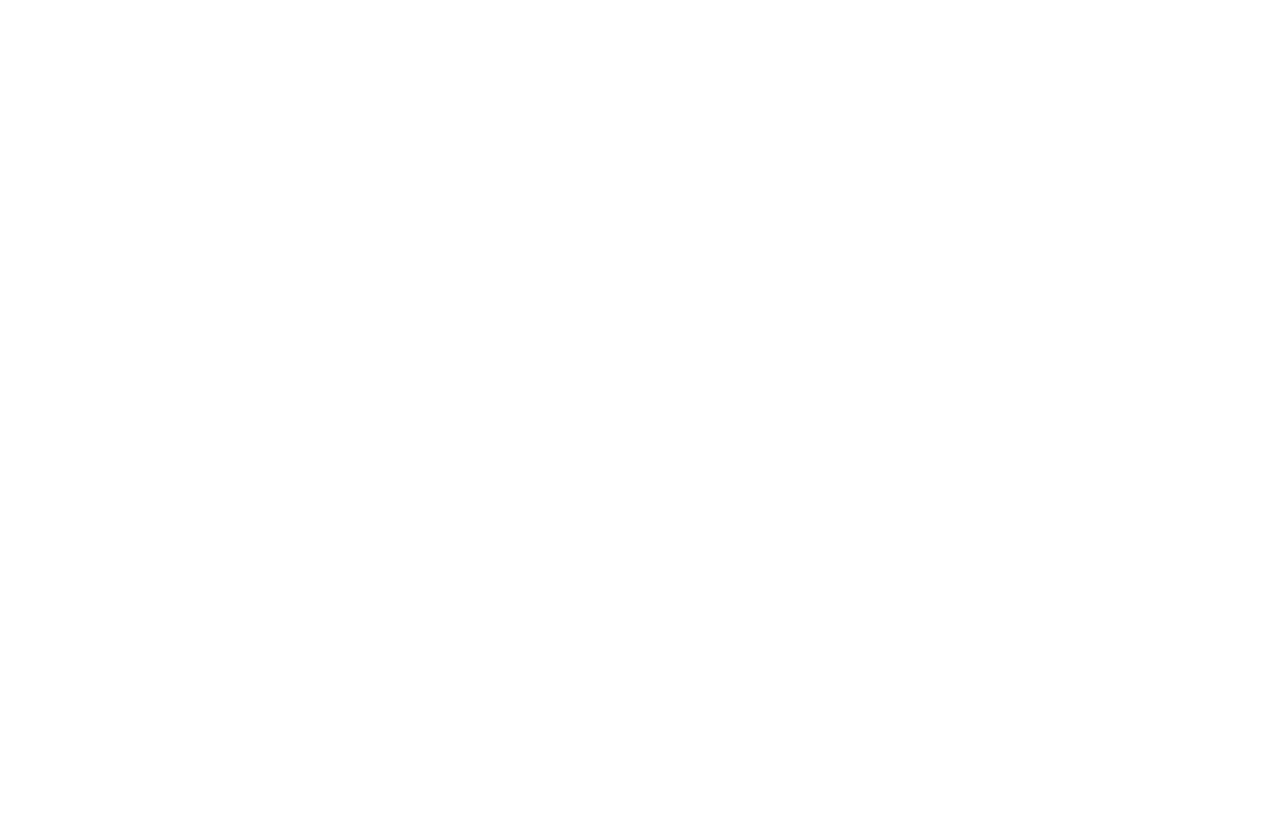
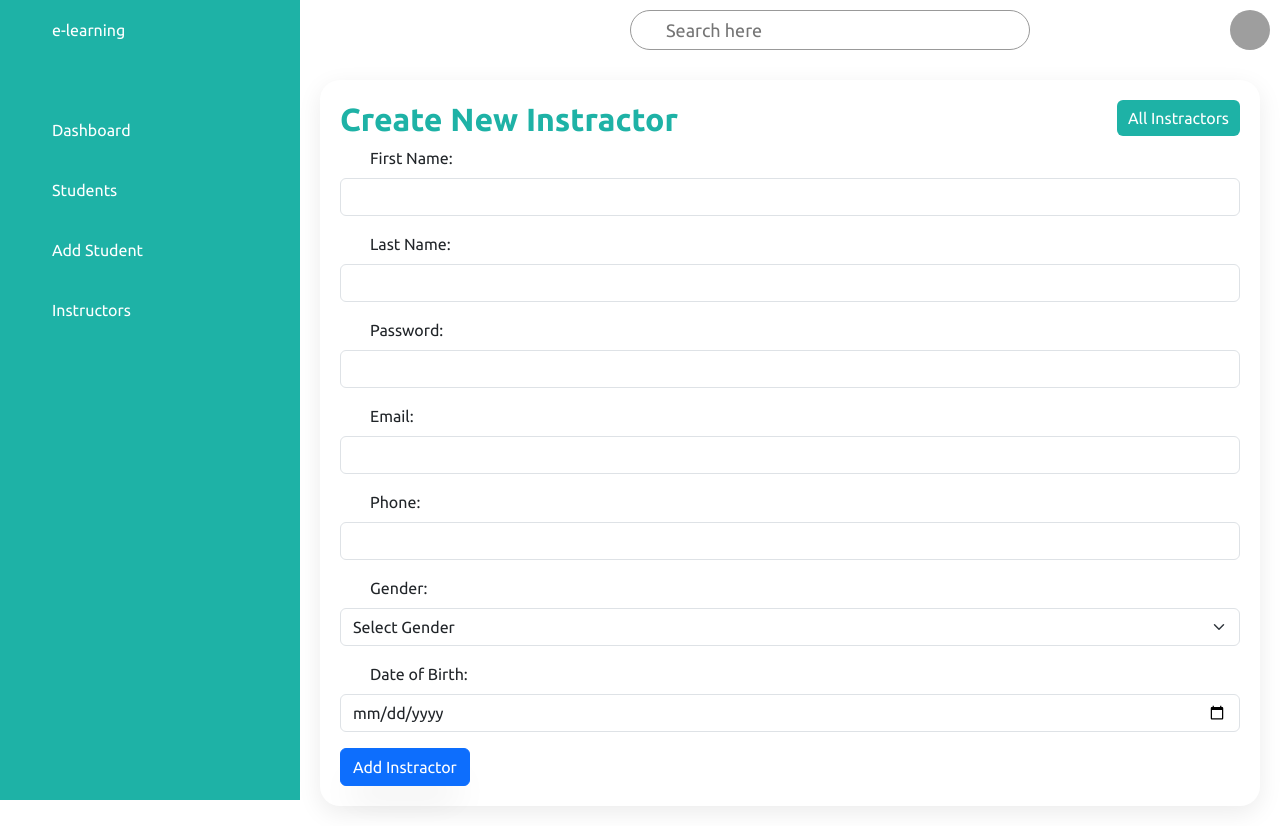
Before and after one commit to Abdallah2110678/ASWE-Project, a React (Create React App) app in the folder front-end/: page /admin/instructor-add in a window 1280 px wide. Before the commit this address had no page. Before the commit the page ends 800 px from the top, so only its background shows below. Built offline with nearby package versions, Linux system fonts and the light colour scheme; grey boxes are pictures that could not be loaded.

Commit message:
create new instractor

```diff
--- a/front-end/src/App.js
+++ b/front-end/src/App.js
@@ -17,6 +17,7 @@
 import AllStudents from './components/admin-dashboaerd/Students/AllStudent';
 import CreateNewStudent from './components/admin-dashboaerd/Students/CreateNewStudent';
 import AllInstractor from './components/admin-dashboaerd/Instructor/All_Instractor';
+import CreateNewInstractor from './components/admin-dashboaerd/Instructor/CreateNewInstractor';
 
 function App() {
 
@@ -32,6 +33,7 @@
             <Route path="student-add" element={<CreateNewStudent />} />
             <Route path="student-edit/:id" element={<EditFormStudent/>} />
             <Route path="instructors" element={<AllInstractor/>} />
+            <Route path="instructor-add" element={<CreateNewInstractor />} />
           </Route>
           <Route
             path="/"
--- a/front-end/src/components/admin-dashboaerd/Instructor/All_Instractor.jsx
+++ b/front-end/src/components/admin-dashboaerd/Instructor/All_Instractor.jsx
@@ -20,7 +20,7 @@
       const response = await axios.delete(`/instructor/delete/${id}`);
 
       if (response.status === 200) {
-        setSuccessMessage(`Student deleted successfully`);
+        setSuccessMessage(`Instractor deleted successfully`);
 
         console.log("Instractor deleted successfully");
 
--- /dev/null
+++ b/front-end/src/components/admin-dashboaerd/Instructor/CreateNewInstractor.jsx
@@ -0,0 +1,301 @@
+import { useState, useEffect } from "react";
+
+import axios from "axios";
+import { Link } from "react-router-dom";
+
+const CreateNewInstractor = () => {
+  const [active, setActive] = useState(false);
+  const [successMessage, setSuccessMessage] = useState("");
+  const [errors, setErrors] = useState({});
+  const [InstractorData, setInstractorData] = useState({
+    fname: "",
+    lname: "",
+    password: "",
+    gender: "",
+    dob: "",
+    email: "",
+    phone: "",
+    usertype: "instractor",
+  });
+
+  const toggleMenu = () => {
+    setActive(!active);
+  };
+
+  useEffect(() => {
+    const timer = setTimeout(() => {
+      setSuccessMessage("");
+    }, 4000);
+    return () => clearTimeout(timer);
+  }, [successMessage]);
+
+  const emptyInstractorData = () => {
+    setInstractorData({
+      fname: "",
+      lname: "",
+      password: "",
+      gender: "",
+      dob: "",
+      email: "",
+      phone: "",
+      usertype: InstractorData.usertype,
+    });
+  };
+
+  const handleChange = async (e) => {
+    const { name, value } = e.target;
+    setInstractorData({ ...InstractorData, [name]: value });
+    let error = "";
+
+    switch (name) {
+      case "fname":
+      case "lname":
+        if (!value.trim() || value.length < 3 || !/^[a-zA-Z]+$/.test(value)) {
+          error =
+            "Name must be non-empty, contain only characters, and be at least 3 characters long.";
+        }
+        break;
+      case "password":
+        if (!/(?=.*\d)(?=.*[a-z])(?=.*[A-Z]).{3,}/.test(value)) {
+          error =
+            "Password must contain at least one digit, one lowercase and one uppercase character, and be at least 3 characters long.";
+        }
+        break;
+      case "phone":
+        if (!/^\d{11}$/.test(value)) {
+          error = "Phone number must be a valid 11-digit number.";
+        }
+        break;
+      case "gender":
+        if (!value) {
+          error = "Gender is required.";
+        }
+        break;
+      case "dob":
+        const currentDate = new Date();
+        const selectedDate = new Date(value);
+        const age = currentDate.getFullYear() - selectedDate.getFullYear();
+        if (age < 26) {
+          error = "You must be at least 26 years old.";
+        }
+        break;
+      case "email":
+        if (!/\S+@\S+\.\S+/.test(value)) {
+          error = "Invalid email address.";
+          break;
+        }
+        try {
+          const response = await axios.get(
+            `/instractor/checkEmail?email=${value}`
+          );
+          if (response.data) {
+            error = "Email is already in use.";
+          }
+        } catch (error) {
+          console.error("Error checking email:", error);
+          // Handle error (e.g., show an error message)
+        }
+        break;
+      default:
+        break;
+    }
+    setErrors({ ...errors, [name]: error });
+    setInstractorData({ ...InstractorData, [name]: value });
+  };
+
+  const validateEmptyFields = () => {
+    let isEmpty = false;
+    const newErrors = {};
+    for (const key in InstractorData) {
+      if (InstractorData.hasOwnProperty(key)) {
+        if (!InstractorData[key].trim()) {
+          newErrors[key] = "Field must not be empty.";
+          isEmpty = true;
+        } else {
+          newErrors[key] = "";
+        }
+      }
+    }
+    setErrors({ ...errors, ...newErrors });
+    return isEmpty;
+  };
+
+  const handleInstractorCreation = () => {
+
+    axios
+      .post("/instractor/create", InstractorData)
+      .then((response) => {
+        console.log("Instractor created:", response.data);
+        setSuccessMessage("added  new Instractor in the system.");
+        emptyInstractorData();
+      })
+      .catch((error) => {
+        console.error("Error creating Instractor:", error);
+
+
+      });
+  };
+
+  const handleSubmit = (e) => {
+    e.preventDefault();
+    const hasErrors = Object.values(errors).some((error) => error);
+    if (!hasErrors && !validateEmptyFields()) {
+      handleInstractorCreation();
+    }
+  };
+  return (
+    <div className={`main ${active ? "active" : ""}`}>
+      <div className="topbar">
+        <div className="toggle" onClick={toggleMenu}>
+          <ion-icon name="menu-outline"></ion-icon>
+        </div>
+        <div className="search">
+          <label>
+            <input type="text" placeholder="Search here" />
+            <ion-icon name="search-outline"></ion-icon>
+          </label>
+        </div>
+
+        <div className="user">
+          <img src="assets/imgs/customer01.jpg" alt="" />
+        </div>
+      </div>
+      <div className="detailss ">
+        <div className="recentOrderss">
+          <div class="cardHeader">
+            <h2>Create New Instractor</h2>
+            <Link to="/admin/instractors" className="btn">
+              All Instractors
+            </Link>
+          </div>
+          <form onSubmit={handleSubmit}>
+            <div className="mb-3">
+              <label htmlFor="firstName" className="form-label">
+                First Name:
+              </label>
+              <input
+                type="text"
+                className="form-control"
+                id="firstName"
+                name="fname"
+                value={InstractorData.fname}
+                onChange={handleChange}
+              />
+            </div>
+            {errors.fname && (
+              <div className="error text-danger">{errors.fname}</div>
+            )}
+            <div className="mb-3">
+              <label htmlFor="lastName" className="form-label">
+                Last Name:
+              </label>
+              <input
+                type="text"
+                className="form-control"
+                id="lastName"
+                name="lname"
+                value={InstractorData.lname}
+                onChange={handleChange}
+              />
+            </div>
+            {errors.lname && (
+              <div className="error text-danger">{errors.lname}</div>
+            )}
+            <div className="mb-3">
+              <label htmlFor="password" className="form-label">
+                Password:
+              </label>
+              <input
+                type="password"
+                className="form-control"
+                id="password"
+                name="password"
+                value={InstractorData.password}
+                onChange={handleChange}
+              />
+            </div>
+            {errors.password && (
+              <div className="error text-danger">{errors.password}</div>
+            )}
+            <div className="mb-3">
+              <label htmlFor="email" className="form-label">
+                Email:
+              </label>
+              <input
+                type="email"
+                className="form-control"
+                id="email"
+                name="email"
+                value={InstractorData.email}
+                onChange={handleChange}
+              />
+            </div>
+            {errors.email && (
+              <div className="error text-danger">{errors.email}</div>
+            )}
+            <div className="mb-3">
+              <label htmlFor="phone" className="form-label">
+                Phone:
+              </label>
+              <input
+                type="text"
+                className="form-control"
+                id="phone"
+                name="phone"
+                value={InstractorData.phone}
+                onChange={handleChange}
+              />
+            </div>
+            {errors.phone && (
+              <div className="error text-danger">{errors.phone}</div>
+            )}
+            <div className="mb-3">
+              <label htmlFor="gender" className="form-label">
+                Gender:
+              </label>
+              <select
+                className="form-select"
+                id="gender"
+                name="gender"
+                value={InstractorData.gender}
+                onChange={handleChange}
+              >
+                <option value="">Select Gender</option>
+                <option value="male">Male</option>
+                <option value="female">Female</option>
+              </select>
+            </div>
+            {errors.gender && (
+              <div className="error text-danger">{errors.gender}</div>
+            )}
+            <div className="mb-3">
+              <label htmlFor="dob" className="form-label">
+                Date of Birth:
+              </label>
+              <input
+                type="date"
+                className="form-control"
+                id="dob"
+                name="dob"
+                value={InstractorData.dob}
+                onChange={handleChange}
+              />
+            </div>
+            {errors.dob && (
+              <div className="error text-danger">{errors.dob}</div>
+            )}
+            <button type="submit" className="btn btn-primary">
+              Add Instractor
+            </button>
+            {successMessage && (
+              <div className="alert alert-success mt-3">{successMessage}</div>
+            )}
+          </form>
+          <div></div>
+        </div>
+      </div>
+    </div>
+  );
+};
+
+export default CreateNewInstractor;
```
